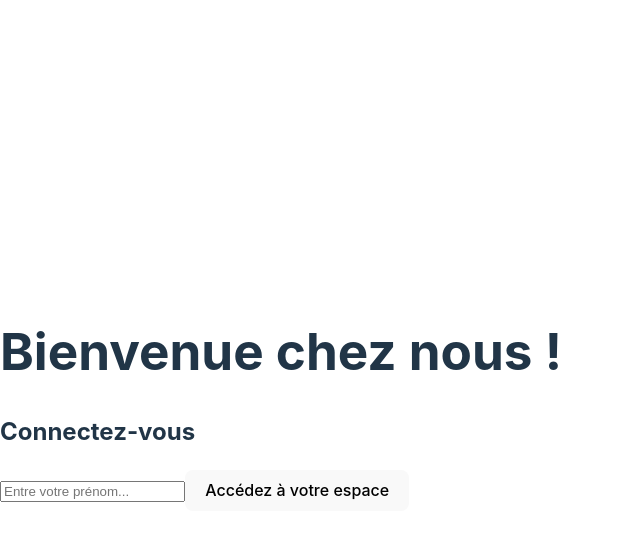
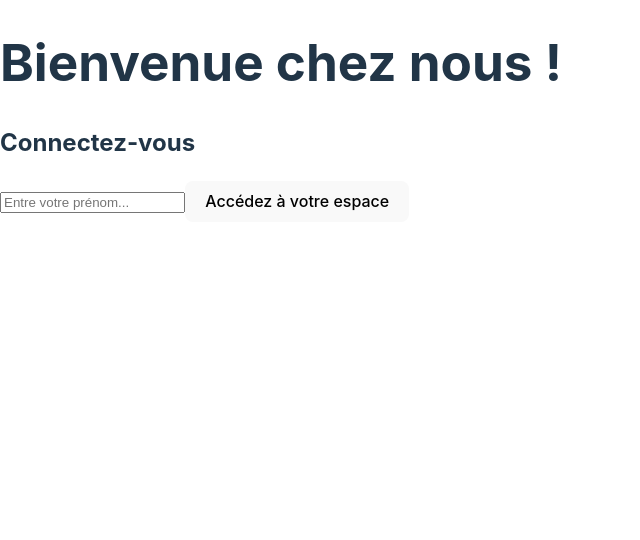
Before and after one commit to amadoudioubate/crazee-burger, a React (Vite) app: page / in a window 1280 px wide. Shown: the top 540 px of the page, without its empty margins (0-640 px from the left). Built offline with nearby package versions, Linux system fonts and the light colour scheme.

Commit message:
🔥 f01: Remove code in index.css

```diff
--- a/src/index.css
+++ b/src/index.css
@@ -27,8 +27,8 @@ body {
   margin: 0;
   display: flex;
   place-items: center;
-  min-width: 320px;
-  min-height: 100vh;
+  /*min-width: 320px;
+  min-height: 100vh;*/
 }
 
 h1 {
```
